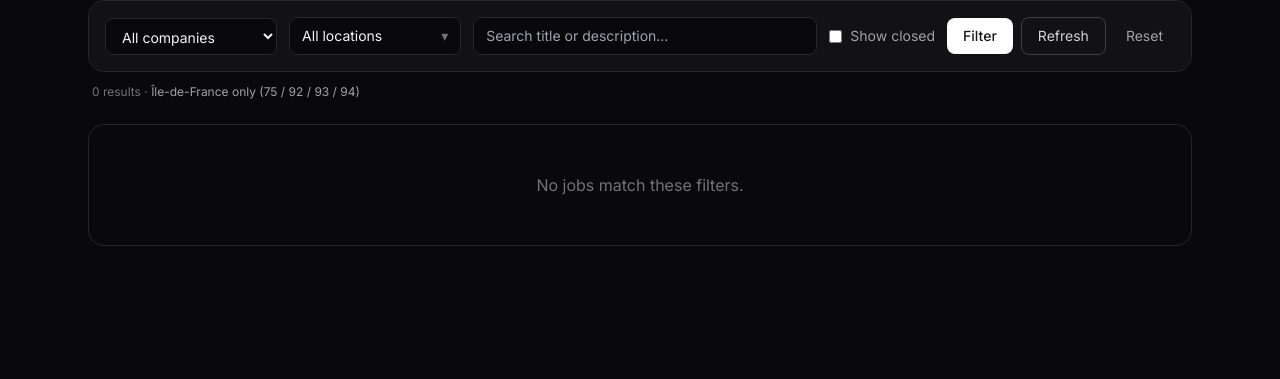
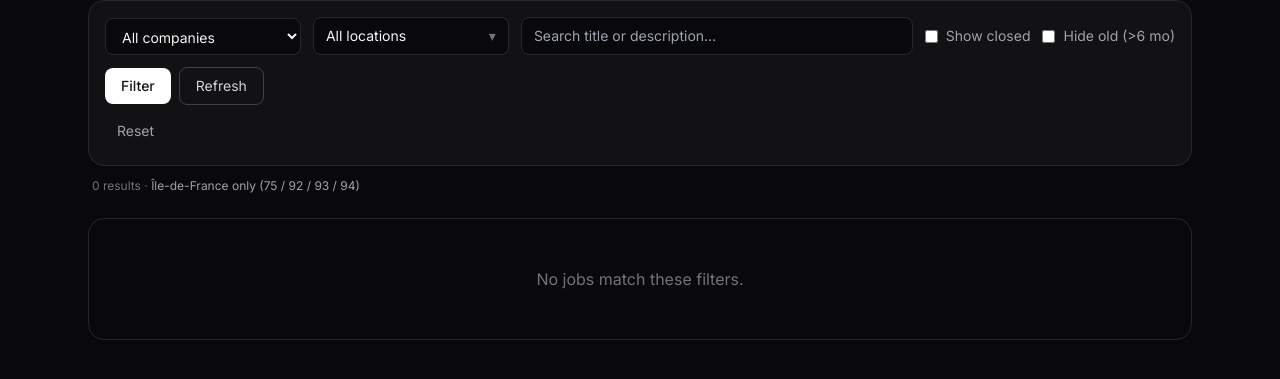
Before and after one commit to yannickD-cmd/Job-scrapper, a FastAPI app: page / in a window 1280 px wide. Shown: the part 149-528 px from the top of the page. Run offline with FastAPI, Linux system fonts and the light colour scheme; parts of the project's set-up code (start-up, migrations or seed data) failed here and were passed over; some libraries are stand-ins or nearby versions.

Commit message:
Dashboard: hide_old toggle + OPEN N MO badge for evergreen postings
Still-open postings first published more than OLD_AFTER_DAYS (183) ago are
evergreen/pipeline reqs - real but not fresh. Badge them and add a hide_old
checkbox that filters them out (NULL posted_date never hidden). Dashboard-side
only; raw DB keeps every row.

```diff
--- a/web/main.py
+++ b/web/main.py
@@ -17,7 +17,7 @@ import os
 import re
 import sys
 import time
-from datetime import datetime, timedelta, timezone
+from datetime import date, datetime, timedelta, timezone
 from pathlib import Path
 
 import requests
@@ -40,6 +40,13 @@ WORKFLOW_FILE = "scrape-one.yml"
 # Dashboard rows store the display name ("Sanofi") but the workflow expects
 # the scraper key ("sanofi"). Reverse-map at startup.
 KEY_BY_DISPLAY = {v: k for k, v in COMPANY_NAMES.items()}
+
+# Dashboard-side "old posting" rule (raw DB keeps every row): a still-open
+# posting first published more than ~6 months ago is an evergreen/pipeline
+# requisition — real and applyable, just not fresh. Those rows get an
+# "OPEN N MO" badge, and the hide_old checkbox removes them from the list.
+# Rows with NULL posted_date are never hidden (unknown age is not old age).
+OLD_AFTER_DAYS = 183
 
 # Strip ISO8601 timestamps that GitHub prefixes to every raw log line.
 _TS_RE = re.compile(r"^\d{4}-\d{2}-\d{2}T\d{2}:\d{2}:\d{2}\.\d+Z ?")
@@ -101,7 +108,10 @@ def dashboard(
     q: str | None = None,
     show_closed: bool = False,
     to_apply: bool = False,
+    hide_old: bool = False,
 ):
+    old_cutoff = date.today() - timedelta(days=OLD_AFTER_DAYS)
+
     where: list[str] = []
     params: list = []
 
@@ -109,6 +119,9 @@ def dashboard(
         where.append("still_open = TRUE")
     if to_apply:
         where.append("to_apply = TRUE")
+    if hide_old:
+        where.append("(posted_date IS NULL OR posted_date >= %s)")
+        params.append(old_cutoff)
     if company:
         where.append("company = %s")
         params.append(company)
@@ -162,8 +175,10 @@ def dashboard(
         "to_apply": sum(1 for r in universe if r[3]),
     }
 
-    jobs = [
-        {
+    jobs = []
+    for r in rows[:1000]:
+        posted = r[5].date() if isinstance(r[5], datetime) else r[5]
+        jobs.append({
             "id": r[0],
             "company": r[1],
             "title": r[2],
@@ -175,9 +190,9 @@ def dashboard(
             "apply_url": r[8],
             "to_apply": r[9],
             "is_new": r[10],
-        }
-        for r in rows[:1000]
-    ]
+            "is_old": bool(posted and posted < old_cutoff),
+            "age_months": (date.today() - posted).days // 30 if posted else None,
+        })
 
     return templates.TemplateResponse(request, "dashboard.html", {
         "jobs": jobs,
@@ -190,6 +205,7 @@ def dashboard(
         "q": q or "",
         "show_closed": show_closed,
         "to_apply_filter": to_apply,
+        "hide_old": hide_old,
         "result_count": len(jobs),
     })
 
--- a/web/templates/dashboard.html
+++ b/web/templates/dashboard.html
@@ -98,6 +98,12 @@
       Show closed
     </label>
 
+    <label class="flex items-center gap-2 text-sm text-zinc-400 cursor-pointer select-none">
+      <input type="checkbox" name="hide_old" value="true" {% if hide_old %}checked{% endif %}
+             class="rounded border-zinc-700 bg-zinc-950">
+      Hide old (&gt;6&nbsp;mo)
+    </label>
+
     <div class="flex flex-wrap items-center gap-2">
       <button type="submit" class="flex-1 sm:flex-none bg-white text-zinc-900 px-4 py-2 rounded-lg text-sm font-medium hover:bg-zinc-200">
         Filter
@@ -150,6 +156,10 @@
             {% if job.is_new and job.still_open %}
               <span class="text-[10px] tracking-wider font-semibold px-1.5 py-0.5 rounded bg-emerald-500/20 text-emerald-300 border border-emerald-500/30 mt-0.5 shrink-0">NEW</span>
             {% endif %}
+            {% if job.is_old and job.still_open %}
+              <span class="text-[10px] tracking-wider font-semibold px-1.5 py-0.5 rounded bg-amber-500/15 text-amber-300 border border-amber-500/30 mt-0.5 shrink-0"
+                    title="Evergreen posting: published {{ job.age_months }} months ago and still open — the company hires continuously through it.">OPEN {{ job.age_months }} MO</span>
+            {% endif %}
             {% if not job.still_open %}
               <span class="text-[10px] tracking-wider font-semibold px-1.5 py-0.5 rounded bg-zinc-700 text-zinc-300 mt-0.5 shrink-0">CLOSED</span>
             {% endif %}
@@ -164,6 +174,12 @@
               Seen {{ job.first_seen_at.strftime('%Y-%m-%d') }}
             {% endif %}
           </div>
+          {% if job.is_old and job.still_open %}
+            <div class="text-xs text-amber-400/80 mt-1 flex items-start gap-1.5">
+              <span aria-hidden="true">↻</span>
+              <span>Open {{ job.age_months }}&nbsp;months and still live. Long-running postings are usually evergreen&nbsp;/&nbsp;pipeline roles the company recruits through continuously — the date is the original posting, not a freshness signal.</span>
+            </div>
+          {% endif %}
         </div>
       </button>
     {% else %}
```
